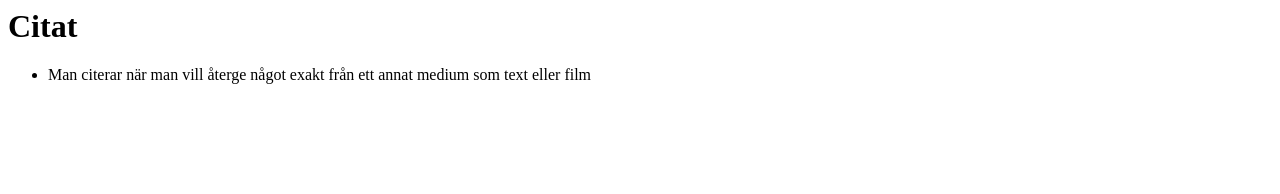
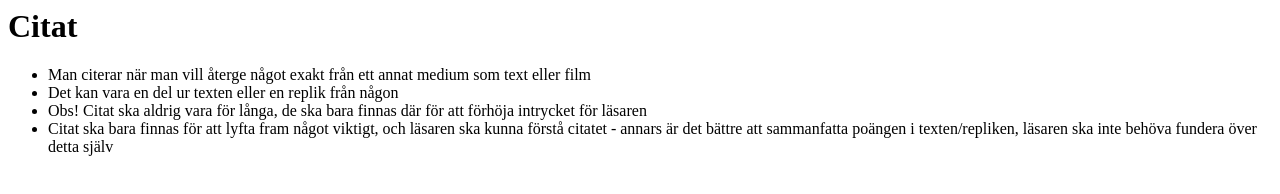
Before and after one commit to TheMegaRabbit/TheMegaRabbit.github.io, a plain HTML site: page index.html in a window 1280 px wide. Drawn offline with Linux system fonts and the light colour scheme.

Commit message:
Update index.html

```diff
--- a/index.html
+++ b/index.html
@@ -7,6 +7,9 @@
     <p></p>
     <ul>
         <li>Man citerar när man vill återge något exakt från ett annat medium som text eller film</li>
+        <li>Det kan vara en del ur texten eller en replik från någon</li>
+        <li>Obs! Citat ska aldrig vara för långa, de ska bara finnas där för att förhöja intrycket för läsaren</li>
+        <li>Citat ska bara finnas för att lyfta fram något viktigt, och läsaren ska kunna förstå citatet - annars är det bättre att sammanfatta poängen i texten/repliken, läsaren ska inte behöva fundera över detta själv</li>
     </ul>
 </body>
 </html>
```
